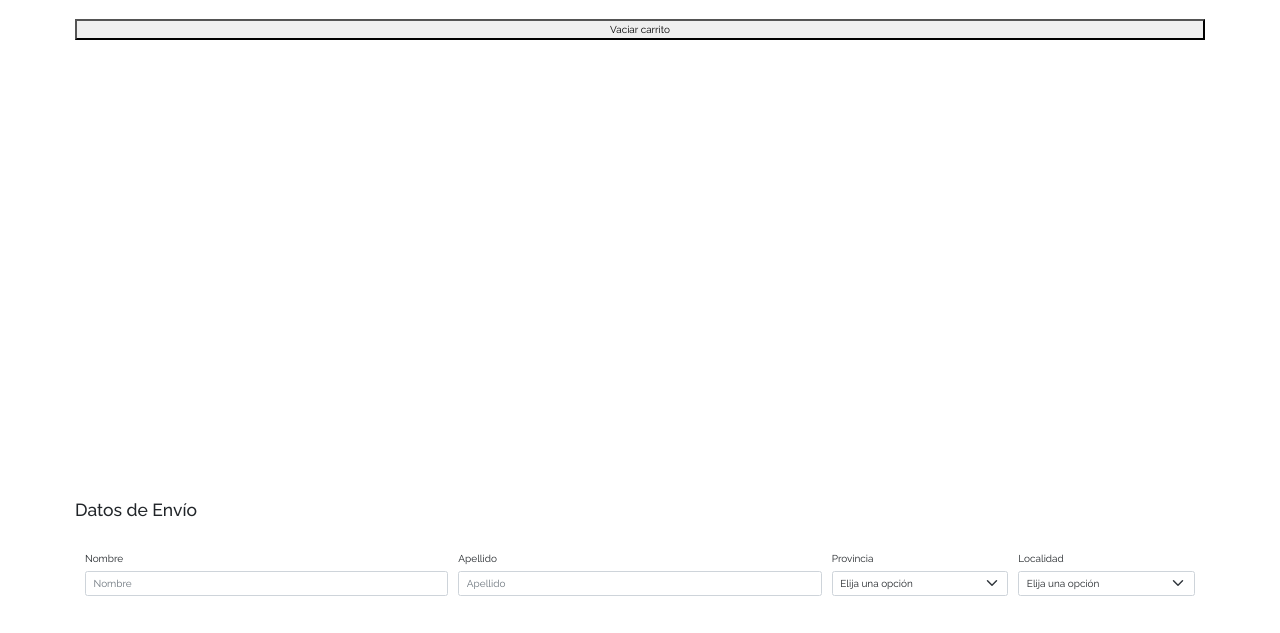
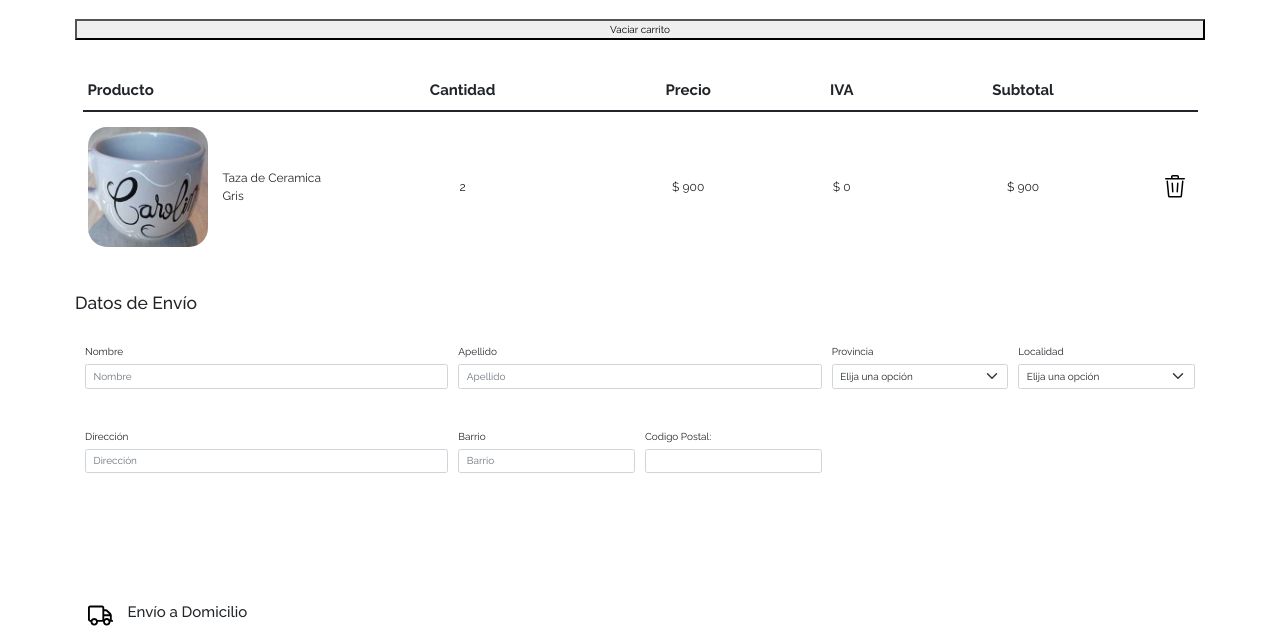
Before and after one commit to AgustHernandez/Minou.Minou, a website: page vistas/carritoCompra.html in a window 1280 px wide. Shown: the part 154-787 px from the top of the page. Drawn offline with nearby package versions, Linux system fonts and the light colour scheme.

Commit message:
Modificación tabla carrito

```diff
--- a/vistas/carritoCompra.html
+++ b/vistas/carritoCompra.html
@@ -43,10 +43,7 @@
                 <nav class="breadcrumb-divider" aria-label="breadcrumb" id="navCarrito">
                 </nav>
                 <button id="vaciarCarrito">Vaciar carrito</button>
-                <article class="row align-items-center justify-content-center mt-5 prodCarrito mb-5" id="productosCarrito">
-
-                </article>
-                    <!-- <article class="col-lg-6 col-md-6 col-sm-6 w-100 mt-5 cardProducto" id="productosCarrito">
+                <article class="col-lg-6 col-md-6 col-sm-6 w-100 mt-5" id="productosCarrito">
                     <table class="table" id="tabla">
                         <thead class="thead text-center">
                             <tr>
@@ -71,7 +68,7 @@
                                 </button>
                             </tr>
                         </tbody>
-                    </table>-->
+                    </table>
                 </article>
                 <article class="col-lg-12 col-md-6 col-sm-6 mt-5 articleEnvio">
                     <h3>Datos de Envío</h3>
```
